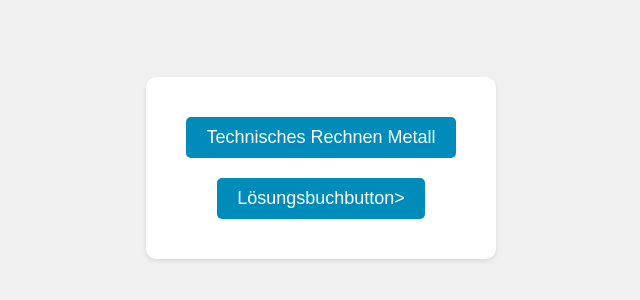
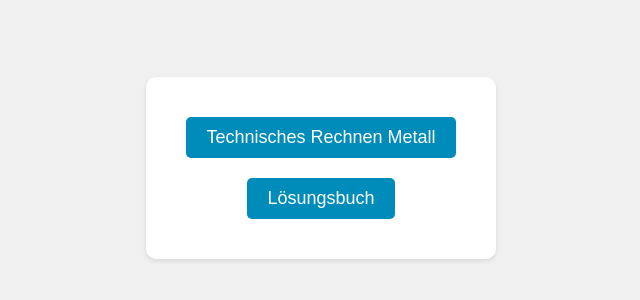
Before and after one commit to tpdhd/tpdhdsdfg.github.io, a plain HTML site: page index.html in a window 1280 px wide. Shown: the part 232-532 px from the top of the page, without its empty margins (319-959 px from the left). Drawn offline with Linux system fonts and the light colour scheme.

Commit message:
Update index.html

```diff
--- a/index.html
+++ b/index.html
@@ -46,7 +46,7 @@
         <!-- Change the button names between the opening and closing button tags -->
         <button onclick="openPDF('https://www.w3.org/WAI/ER/tests/xhtml/testfiles/resources/pdf/dummy.pdf')">Technisches Rechnen Metall</button>
         <br>
-        <button onclick="openPDF('https://www.w3.org/WAI/ER/tests/xhtml/testfiles/resources/pdf/dummy.pdf')">Lösungsbuchbutton>
+        <button onclick="openPDF('https://www.w3.org/WAI/ER/tests/xhtml/testfiles/resources/pdf/dummy.pdf')">Lösungsbuch
     </div>
 
     <script>
```
